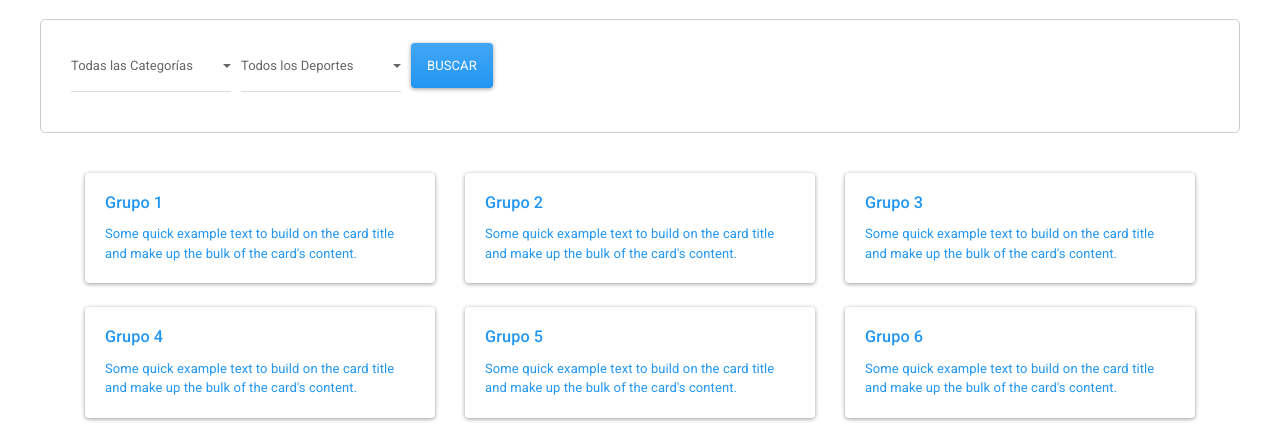
After one commit to ParisNicolas/CopaRenault-Admin, a Flask app: page /partidos in a window 1280 px wide. The commit adds this page. Shown: the part 369-811 px from the top of the page. Run offline with Flask 3, Linux system fonts and the light colour scheme; some libraries are stand-ins or nearby versions.

Commit message:
todo avance sirve, con el Chipri

```diff
--- a/app/__init__.py
+++ b/app/__init__.py
@@ -26,9 +26,10 @@ def create_app():
     """Blueprints"""
     from app.routes.main import main
     from app.routes.incription import teams_bp
+    from app.routes.sports import sport_bp
     app.register_blueprint(main)
     app.register_blueprint(teams_bp)
-
+    app.register_blueprint(sport_bp)
 
     """Get user in each request for more info"""
     from app.models import Usuario
--- /dev/null
+++ b/app/routes/sports.py
@@ -0,0 +1,15 @@
+from flask import Blueprint, flash, redirect, render_template, request, url_for
+from app import db
+from app.models import Inscripcion
+from app.models import Partido
+
+#from app.models import Carrito, Producto, CarritoProducto, Transaccion
+#from app.forms import TarjetaForm
+
+sport_bp = Blueprint('sport_bp', __name__, template_folder='templates')
+
+
+@sport_bp.route('/partidos')
+def partidos():
+
+    return render_template('deportes/grupos.html')
--- a/app/templates/base.html
+++ b/app/templates/base.html
@@ -25,7 +25,7 @@
                 <a class="nav-link" href="{{ url_for('teams_bp.inscripciones') }}">Inscripciones</a>
               </li>
               <li class="nav-item"></li>
-                <a class="nav-link" href="#">Partidos</a>
+                <a class="nav-link" href="{{ url_for('sport_bp.partidos') }}">Partidos</a>
               </li>
               <li class="nav-item"></li>
                 <a class="nav-link" href="#">Log In</a>
--- /dev/null
+++ b/app/templates/deportes/grupos.html
@@ -0,0 +1,51 @@
+{% extends "./layout.html" %}
+{% block body %}
+
+<div class="col-md-16" style="margin: 40px;">
+    <div class="admin_bar"
+        style="border: 1px solid #ccc; padding: 20px; border-radius: 5px; display: flex; justify-content: space-between; align-items: flex-start;">
+
+        <div class="filter-container" style="display: flex; align-items: center; margin-bottom: 20px;">
+
+
+            <div class="dropdown" style="margin-left: 10px;width: 160px;">
+                <select id="categoriaFilter" class="form-control">
+                    <option value="">Todas las Categorías</option>
+                    <option value="Masculino mayor">Masculino mayor</option>
+                    <option value="Masculino menor">Masculino menor</option>
+                    <option value="Femenino mayor">Femenino mayor</option>
+                    <option value="Femenino menor">Femenino menor</option>
+                </select>
+            </div>
+
+            <div class="dropdown" style="margin-left: 10px;width: 160px;">
+                <select id="deporteFilter" class="form-control">
+                    <option value="">Todos los Deportes</option>
+                    <option value="Futbol">Futbol</option>
+                    <option value="Basquet">Basquet</option>
+                    <option value="Voley">Voley</option>
+                </select>
+            </div>
+
+            <button id="applyFiltersBtn" class="btn btn-primary" style="margin-left: 10px;">BUSCAR</button>
+        </div>
+
+    </div>
+</div>
+
+<div class="container mt-4">
+    <div class="row">
+        {% for i in range(6) %}
+        <div class="col-md-4 mb-4">
+            <a href=# class="card">
+                <div class="card-body">
+                    <h5 class="card-title">Grupo {{ i + 1 }}</h5>
+                    <p class="card-text">Some quick example text to build on the card title and make up the bulk of the card's content.</p>
+                </div>
+            </a>
+        </div>
+        {% endfor %}
+    </div>
+</div>
+
+{% endblock %}
```
Also changed, not shown: app/templates/deportes/eliminatorias.html (added), app/templates/deportes/partidos.html (added).
